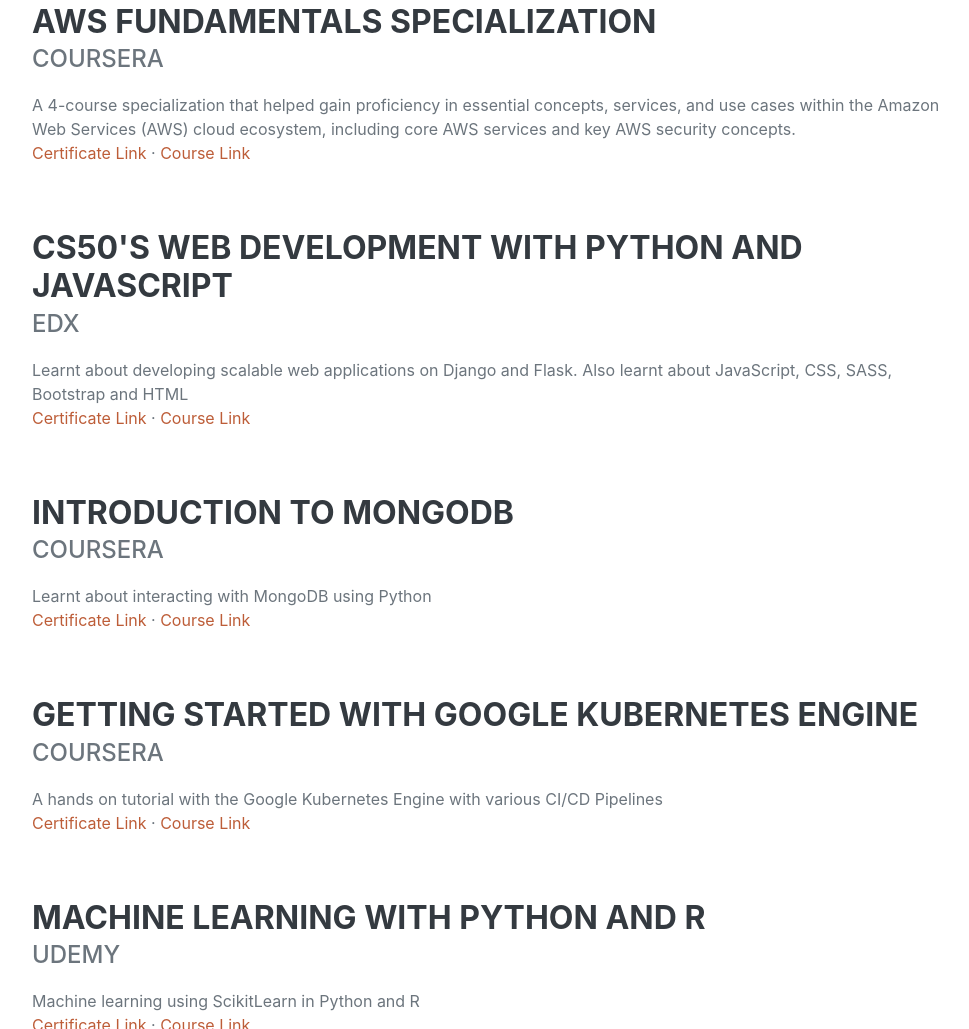
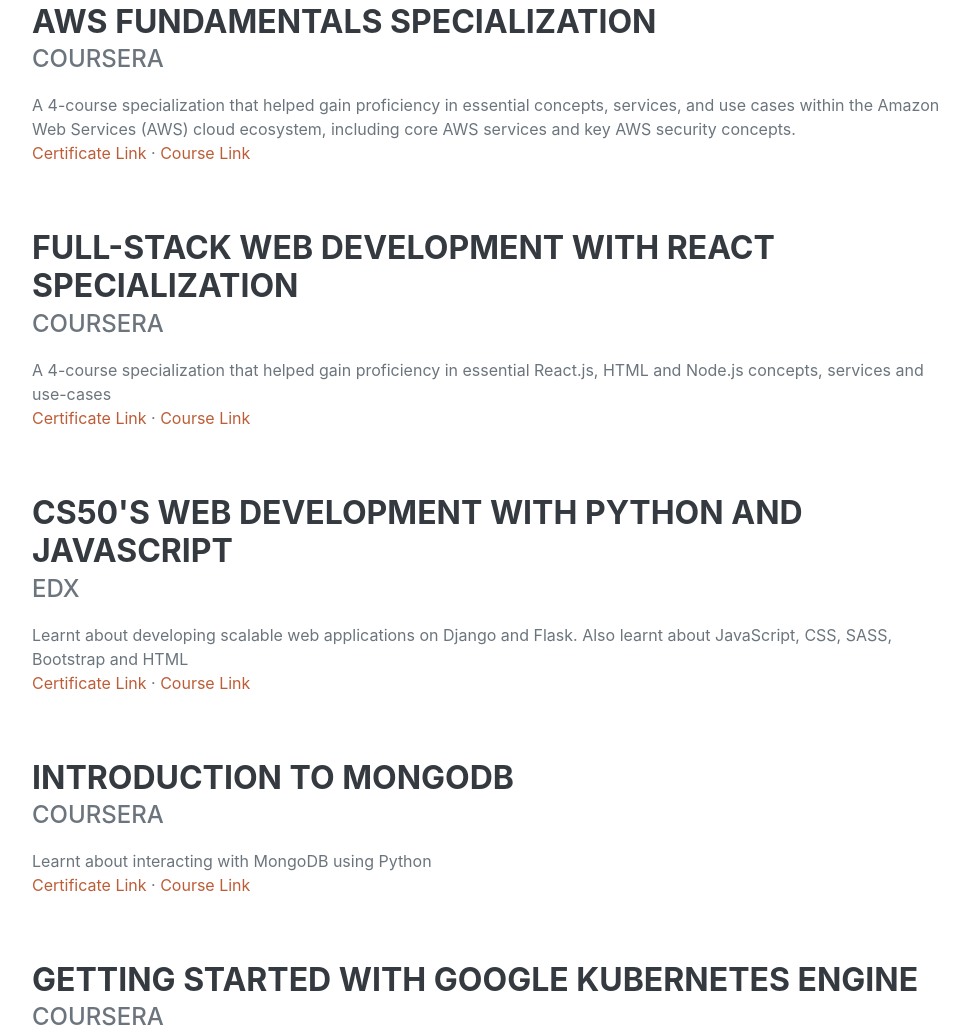
Before and after one commit to kevinjoseph61/kevinjoseph61.github.io, a plain HTML site: page index.html in a window 1280 px wide. Shown: the part 3478-4507 px from the top of the page, without its empty margins (288-1257 px from the left). Drawn offline with nearby package versions, Linux system fonts and the light colour scheme; no server answers; a web font is replaced by a local one.

Commit message:
Update index.html

```diff
--- a/index.html
+++ b/index.html
@@ -216,6 +216,14 @@
                             <div class="subheading mb-3">Coursera</div>
                             <div>A 4-course specialization that helped gain proficiency in essential concepts, services, and use cases within the Amazon Web Services (AWS) cloud ecosystem, including core AWS services and key AWS security concepts.</div>
                             <p><a href="https://www.coursera.org/account/accomplishments/specialization/4JA38JFFTZ37">Certificate Link</a> · <a href="https://www.coursera.org/specializations/aws-fundamentals">Course Link</a></p>
+                        </div>
+                    </div>
+                    <div class="d-flex flex-column flex-md-row justify-content-between mb-5">
+                        <div class="flex-grow-1">
+                            <h3 class="mb-0">Full-Stack Web Development with React Specialization</h3>
+                            <div class="subheading mb-3">Coursera</div>
+                            <div>A 4-course specialization that helped gain proficiency in essential React.js, HTML and Node.js concepts, services and use-cases</div>
+                            <p><a href="https://www.coursera.org/account/accomplishments/specialization/4FELQJVEFM5V">Certificate Link</a> · <a href="https://www.coursera.org/specializations/full-stack-react">Course Link</a></p>
                         </div>
                     </div>
                     <div class="d-flex flex-column flex-md-row justify-content-between mb-5">
```
